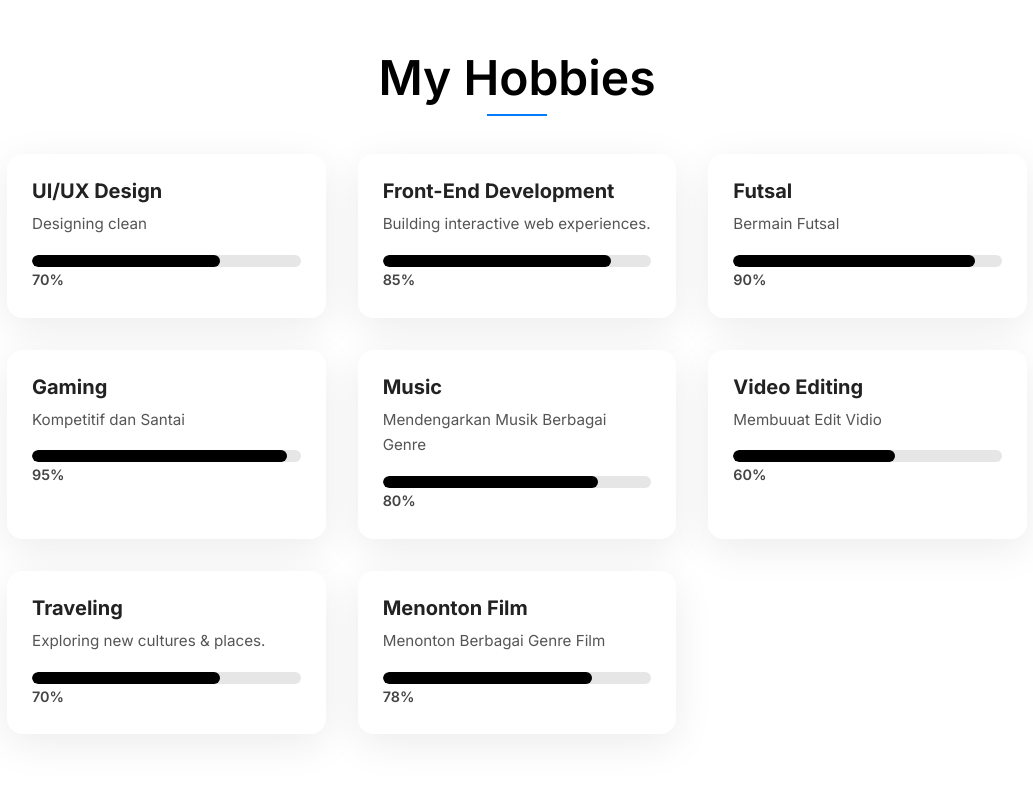
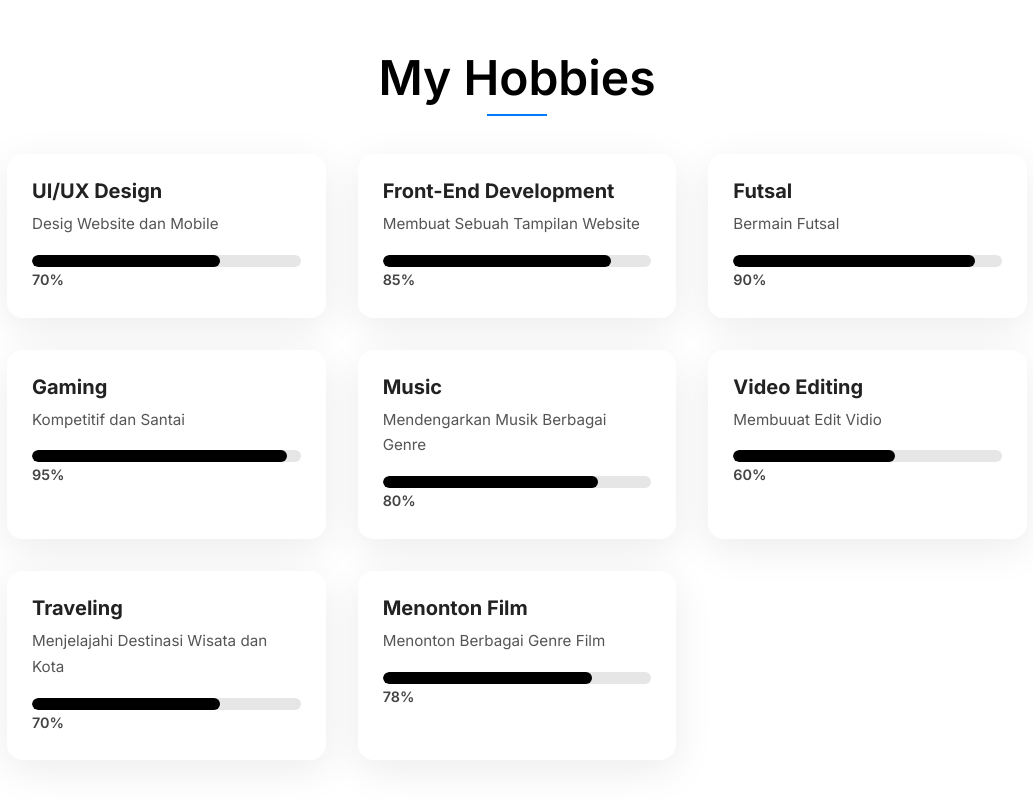
Before and after one commit to alvariezi/portofolio, a plain HTML site: page index.html in a window 1280 px wide. Shown: the part 4158-4958 px from the top of the page, without its empty margins (123-1156 px from the left). Drawn offline with Linux system fonts and the light colour scheme.

Commit message:
update index html

```diff
--- a/index.html
+++ b/index.html
@@ -313,14 +313,14 @@
     <div class="hobby-grid fade-in">
       <div class="hobby-card">
         <h3>UI/UX Design</h3>
-        <p class="desc">Designing clean</p>
+        <p class="desc">Desig Website dan Mobile</p>
         <div class="progress"><div class="progress-fill" style="width: 70%"></div></div>
           <span class="progress-text">70%</span>
         </div>
 
       <div class="hobby-card">
         <h3>Front-End Development</h3>
-        <p class="desc">Building interactive web experiences.</p>
+        <p class="desc">Membuat Sebuah Tampilan Website</p>
         <div class="progress"><div class="progress-fill" style="width: 85%"></div></div>
           <span class="progress-text">85%</span>
         </div>
@@ -355,7 +355,7 @@
 
       <div class="hobby-card">
         <h3>Traveling</h3>
-        <p class="desc">Exploring new cultures & places.</p>
+        <p class="desc">Menjelajahi Destinasi Wisata dan Kota</p>
         <div class="progress"><div class="progress-fill" style="width: 70%"></div></div>
           <span class="progress-text">70%</span>
       </div>
```
